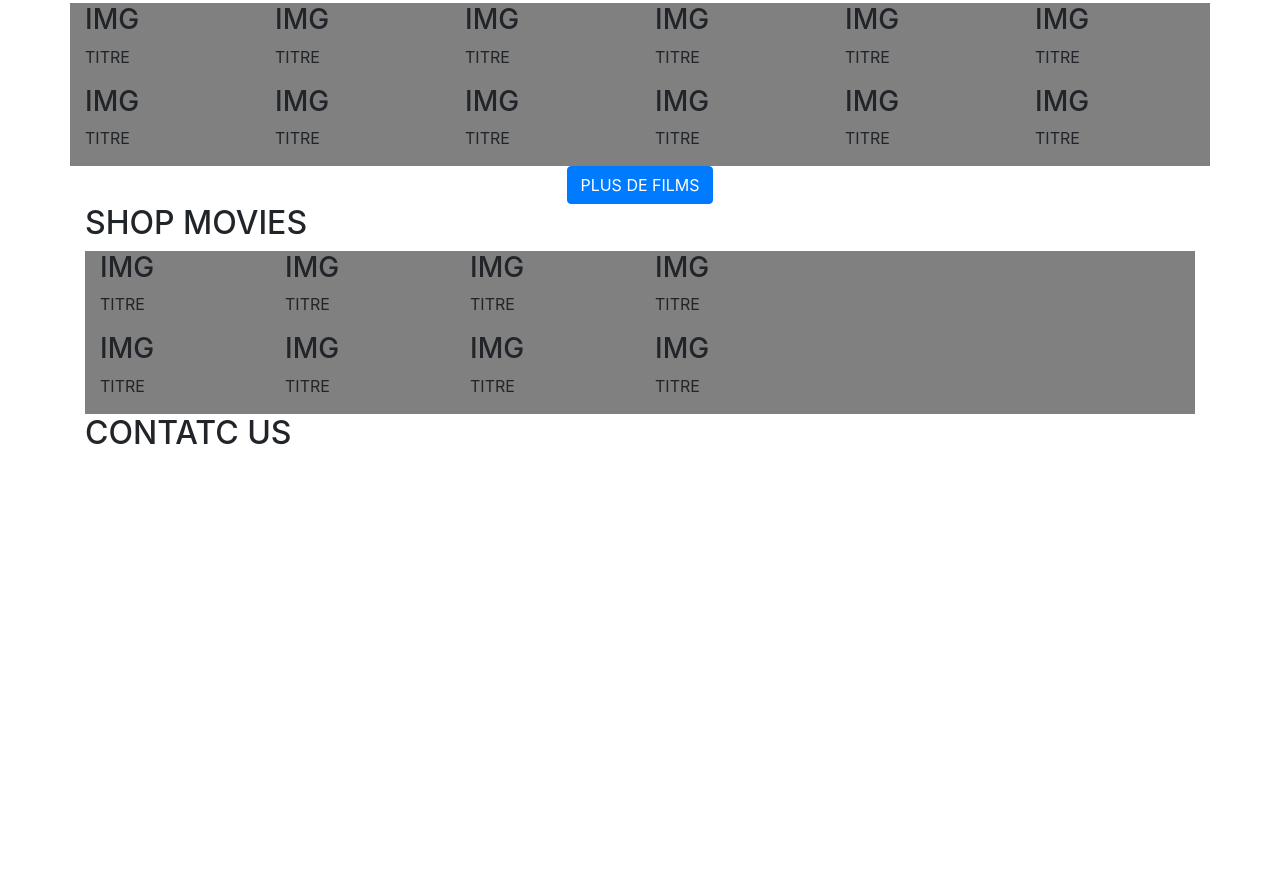
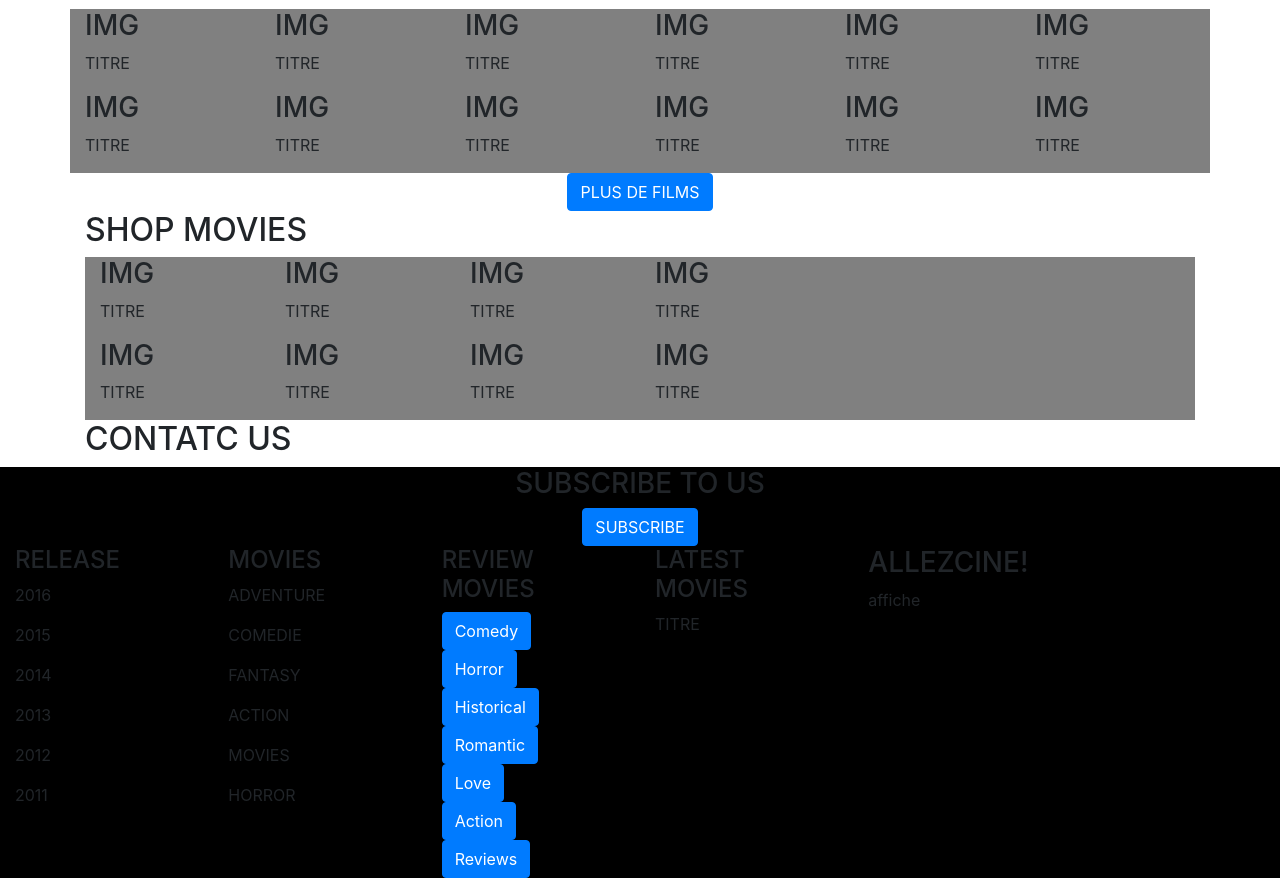
Before and after one commit to Goudmant/frontend-AllezCine, a plain HTML site: page index.html in a window 1280 px wide. Shown: the part 493-1371 px from the top of the page. Before the commit the page ends 953 px from the top, so only its background shows below. Drawn offline with nearby package versions, Linux system fonts and the light colour scheme.

Commit message:
containerbottom

```diff
--- a/assets/scss/style.scss
+++ b/assets/scss/style.scss
@@ -1,4 +1,2 @@
 
-body {
-
-}
+//test
--- a/index.html
+++ b/index.html
@@ -22,7 +22,7 @@
         <div class="jumbotron" style="background-color:palevioletred">
             <h1>ALLEZCINE</h1>
             <div class="text-center">
-                <p>LATEST <span>ON</span>LISTE <span>ON</span>MOVIES</p>
+                <h2>LATEST <span>ON</span>LISTE <span>ON</span>MOVIES</h2>
             </div>
         </div>
     </header>
@@ -194,10 +194,54 @@
             </div>
         </section>
     </main>
-    <!-- ***** FOOOOOOOOOOODEEEEEEER. FOOD. ****** -->
+    <!-- ***** FOODER. FOOD. ****** -->
     <footer>
-        <div class="container-fluid">
+        <div class="container-fluid" style="background-color: black;">
+            <div class="text-center">
+                <h3>SUBSCRIBE TO US</h3>
+                <button type="button" class="btn btn-primary">SUBSCRIBE</button><div class="button"></div>
+            </div>
             <div class="row">
+                <div class="col-2">
+                    <h4>RELEASE</h4>
+                    <p>2016</p>
+                    <p>2015</p>
+                    <p>2014</p>
+                    <p>2013</p>
+                    <p>2012</p>
+                    <p>2011</p>
+                </div>
+                <div class="col-2">
+                    <h4>MOVIES</h4>
+                    <p>ADVENTURE</p>
+                    <p>COMEDIE</p>
+                    <p>FANTASY</p>
+                    <p>ACTION</p>
+                    <p>MOVIES</p>
+                    <p>HORROR</p>
+                </div>
+                <div class="col-2">
+                    <h4>REVIEW MOVIES</h4>
+                    <button type="button" class="btn btn-primary">Comedy</button><div class="button"></div>
+                    <button type="button" class="btn btn-primary">Horror</button><div class="button"></div>
+                    <button type="button" class="btn btn-primary">Historical</button><div class="button"></div>
+                    <button type="button" class="btn btn-primary">Romantic</button><div class="button"></div>
+                    <button type="button" class="btn btn-primary">Love</button><div class="button"></div>
+                    <button type="button" class="btn btn-primary">Action</button><div class="button"></div>
+                    <button type="button" class="btn btn-primary">Reviews</button><div class="button"></div>
+                </div>
+                <div class="col-2">
+                    <h4>LATEST MOVIES</h4>
+                    <p>TITRE</p>
+                </div>
+                <div class="col-2">
+                    <h3>ALLEZCINE!</h3>
+                    <img>affiche</img>
+                </div>
+            </div>
+        </div>
+
+    </footer>
 
 
 
```
Also changed, not shown: assets/css/style.css.
